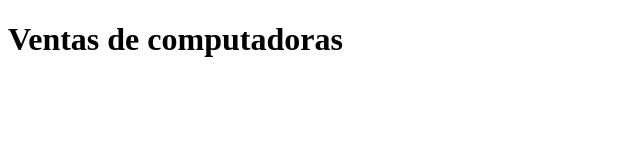
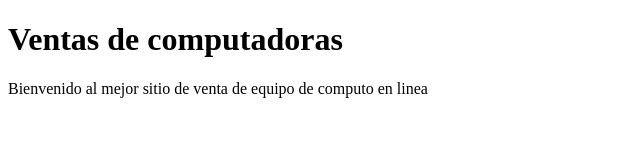
Before and after one commit to DanielaTM1/proyecto1, a plain HTML site: page index.html in a window 1280 px wide. Shown: the whole page, without its empty margins (0-640 px from the left). Drawn offline with Linux system fonts and the light colour scheme.

Commit message:
Update index.html
Agregar parrafo 1

```diff
--- a/index.html
+++ b/index.html
@@ -5,5 +5,6 @@
 </head>
 <body>
 		<h1>Ventas de computadoras</h1>
+		<p>Bienvenido al mejor sitio de venta de equipo de computo en linea<p>
 </body>
 </html>
```
